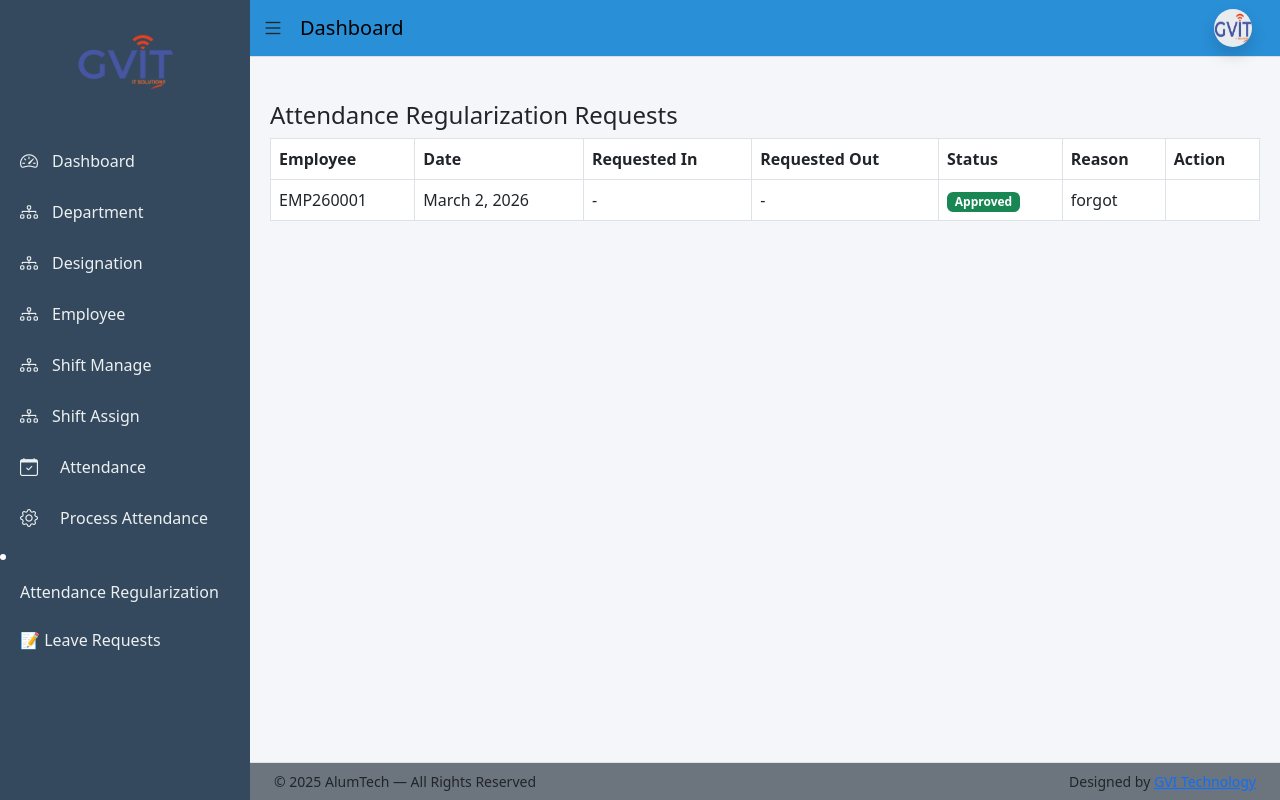
After one commit to subhampandia/Aluminium-website-with-backend, a Django app: page /dashboard/regularization/ in a window 1280 px wide. The commit adds this page. Run offline with Django 5.2, Linux system fonts and the light colour scheme; a user stored in the database is signed in; data comes from the database, SQL or seed files in the repository; both versions use the stored data as it was after the commit.

Commit message:
added attendance regularzations feature

```diff
--- a/aluminium/urls.py
+++ b/aluminium/urls.py
@@ -69,6 +69,9 @@ urlpatterns = [
     path('employee/shift/',views.employee_shift_details,name='employee_shift_details'),
 
     path('attendance/process/', views.process_attendance_view, name='process_attendance'),
+    path('attendance/regularize/<str:date>/', views.apply_regularization, name='apply_regularization'),
+    path('dashboard/regularization/', views.admin_regularization_list, name='admin_regularization_list'),
+    path('dashboard/regularization/<int:pk>/<str:action>/', views.admin_regularization_action, name='admin_regularization_action'),
 
 
 ]
--- a/app/models.py
+++ b/app/models.py
@@ -233,3 +233,29 @@ class Holiday(models.Model):
 
     def __str__(self):
         return f"{self.name} - {self.date}"
+
+class AttendanceRegularization(models.Model):
+
+    STATUS_CHOICES = [
+        ('Pending', 'Pending'),
+        ('Approved', 'Approved'),
+        ('Rejected', 'Rejected'),
+    ]
+
+    employee = models.ForeignKey(Employee, on_delete=models.CASCADE)
+    attendance = models.ForeignKey(Attendance, on_delete=models.CASCADE)
+
+    requested_punch_in = models.DateTimeField(null=True, blank=True)
+    requested_punch_out = models.DateTimeField(null=True, blank=True)
+    requested_status = models.CharField(max_length=20, blank=True)
+
+    reason = models.TextField()
+
+    status = models.CharField(max_length=20, choices=STATUS_CHOICES, default='Pending')
+
+    applied_at = models.DateTimeField(auto_now_add=True)
+    reviewed_by = models.ForeignKey(User, on_delete=models.SET_NULL, null=True, blank=True)
+    reviewed_at = models.DateTimeField(null=True, blank=True)
+
+    def __str__(self):
+        return f"{self.employee.employee_id} - {self.attendance.date} - {self.status}"
--- a/app/views.py
+++ b/app/views.py
@@ -17,7 +17,7 @@ import json
 from decimal import Decimal
 
 from .utils import get_working_days_of_month, get_used_pl
-from .models import Department, Designation, Employee, Shift, ShiftAssignment, Leave, Attendance, Holiday
+from .models import Department, Designation, Employee, Shift, ShiftAssignment, Leave, Attendance, Holiday,AttendanceRegularization
 
 
 # ================= AUTH =================
@@ -600,7 +600,7 @@ def employee_attendance_history(request):
 
     return render(
         request,
-        'employee/attendance_calendar.html',  # ← make sure this matches template
+        'employee/attendance_history.html',  # ← make sure this matches template
         {
             'history': history,
             'events': json.dumps(events)
@@ -1007,3 +1007,74 @@ def process_attendance_view(request):
     }
 
     return render(request, 'attendance/process_attendance.html', context)
+@login_required
+def apply_regularization(request, date):
+    employee = request.user.employee_profile
+
+    attendance = Attendance.objects.filter(
+        employee=employee,
+        date=date
+    ).first()
+
+    if not attendance:
+        attendance = Attendance.objects.create(
+            employee=employee,
+            date=date
+        )
+
+    if request.method == "POST":
+        AttendanceRegularization.objects.create(
+            employee=employee,
+            attendance=attendance,
+            requested_punch_in=request.POST.get("punch_in") or None,
+            requested_punch_out=request.POST.get("punch_out") or None,
+            requested_status=request.POST.get("status"),
+            reason=request.POST.get("reason")
+        )
+
+        messages.success(request, "Request submitted successfully.")
+        return redirect("employee_attendance_history")
+
+    return render(request, "attendance/apply_regularization.html", {
+        "attendance": attendance
+    })
+
+@staff_member_required
+def admin_regularization_list(request):
+    requests = AttendanceRegularization.objects.all().order_by('-applied_at')
+
+    return render(
+        request,
+        'admin/attendance/regularization_list.html',
+        {'requests': requests}
+    )
+@staff_member_required
+def admin_regularization_action(request, pk, action):
+    reg = get_object_or_404(AttendanceRegularization, pk=pk)
+
+    if reg.status == "Pending":
+
+        if action == "approve":
+            attendance = reg.attendance
+
+            if reg.requested_punch_in:
+                attendance.punch_in = reg.requested_punch_in
+
+            if reg.requested_punch_out:
+                attendance.punch_out = reg.requested_punch_out
+
+            if reg.requested_status:
+                attendance.status = reg.requested_status
+
+            attendance.save()
+
+            reg.status = "Approved"
+
+        elif action == "reject":
+            reg.status = "Rejected"
+
+        reg.reviewed_by = request.user
+        reg.reviewed_at = timezone.now()
+        reg.save()
+
+    return redirect('admin_regularization_list')
--- /dev/null
+++ b/templates/admin/attendance/regularization_list.html
@@ -0,0 +1,50 @@
+{% extends "base_dashboard.html" %}
+{% block content %}
+
+<h4>Attendance Regularization Requests</h4>
+
+<table class="table table-bordered">
+  <thead>
+    <tr>
+      <th>Employee</th>
+      <th>Date</th>
+      <th>Requested In</th>
+      <th>Requested Out</th>
+      <th>Status</th>
+      <th>Reason</th>
+      <th>Action</th>
+    </tr>
+  </thead>
+  <tbody>
+    {% for r in requests %}
+    <tr>
+      <td>{{ r.employee.employee_id }}</td>
+      <td>{{ r.attendance.date }}</td>
+      <td>{{ r.requested_punch_in|default:"-" }}</td>
+      <td>{{ r.requested_punch_out|default:"-" }}</td>
+      <td>
+        <span class="badge
+          {% if r.status == 'Pending' %}bg-warning
+          {% elif r.status == 'Approved' %}bg-success
+          {% elif r.status == 'Rejected' %}bg-danger
+          {% endif %}">
+          {{ r.status }}
+        </span>
+      </td>
+      <td>{{ r.reason }}</td>
+      <td>
+        {% if r.status == 'Pending' %}
+          <a href="{% url 'admin_regularization_action' r.id 'approve' %}" class="btn btn-success btn-sm">Approve</a>
+          <a href="{% url 'admin_regularization_action' r.id 'reject' %}" class="btn btn-danger btn-sm">Reject</a>
+        {% endif %}
+      </td>
+    </tr>
+    {% empty %}
+    <tr>
+      <td colspan="7" class="text-center">No requests</td>
+    </tr>
+    {% endfor %}
+  </tbody>
+</table>
+
+{% endblock %}
--- a/templates/base_dashboard.html
+++ b/templates/base_dashboard.html
@@ -84,17 +84,23 @@
         <i class="bi bi-diagram-3"></i>
         <span>Shift Assign</span>
       </a>
-      <a href="{% url 'admin_employee_attendance_list' %}"class="{% if request.resolver_match.url_name == 'admin_employee_attendance_list' %}active{% endif %}">
+      <a
+        href="{% url 'admin_employee_attendance_list' %}"
+        class="{% if request.resolver_match.url_name == 'admin_employee_attendance_list' %}active{% endif %}"
+      >
         <i class="bi bi-calendar-check me-2"></i> Attendance
       </a>
       <a
-  href="{% url 'process_attendance' %}"
-  class="{% if request.resolver_match.url_name == 'process_attendance' %}active{% endif %}"
->
-  <i class="bi bi-gear me-2"></i> Process Attendance
-</a>
-
-
+        href="{% url 'process_attendance' %}"
+        class="{% if request.resolver_match.url_name == 'process_attendance' %}active{% endif %}"
+      >
+        <i class="bi bi-gear me-2"></i> Process Attendance
+      </a>
+      <li>
+  <a href="{% url 'admin_regularization_list' %}">
+    Attendance Regularization
+  </a>
+</li>
       <a href="{% url 'admin_leave_list' %}"> 📝 Leave Requests </a>
     </div>
 
@@ -119,8 +125,7 @@
                 height="38"
                 class="rounded-circle shadow bg-body-secondary"
                 alt="Profile"
-                style="cursor: pointer;"
-
+                style="cursor: pointer"
               />
             </a>
 
```
Also changed, not shown: templates/attendance/apply_regularization.html (added, +36 -0 lines), templates/attendance/employee_attendance_history.html (deleted, +0 -134 lines), templates/employee/attendance_calendar.html (deleted, +0 -68 lines), templates/employee/attendance_history.html (added, +179 -0 lines), app/migrations/0029_attendanceregularization.py (added), db.sqlite3.
